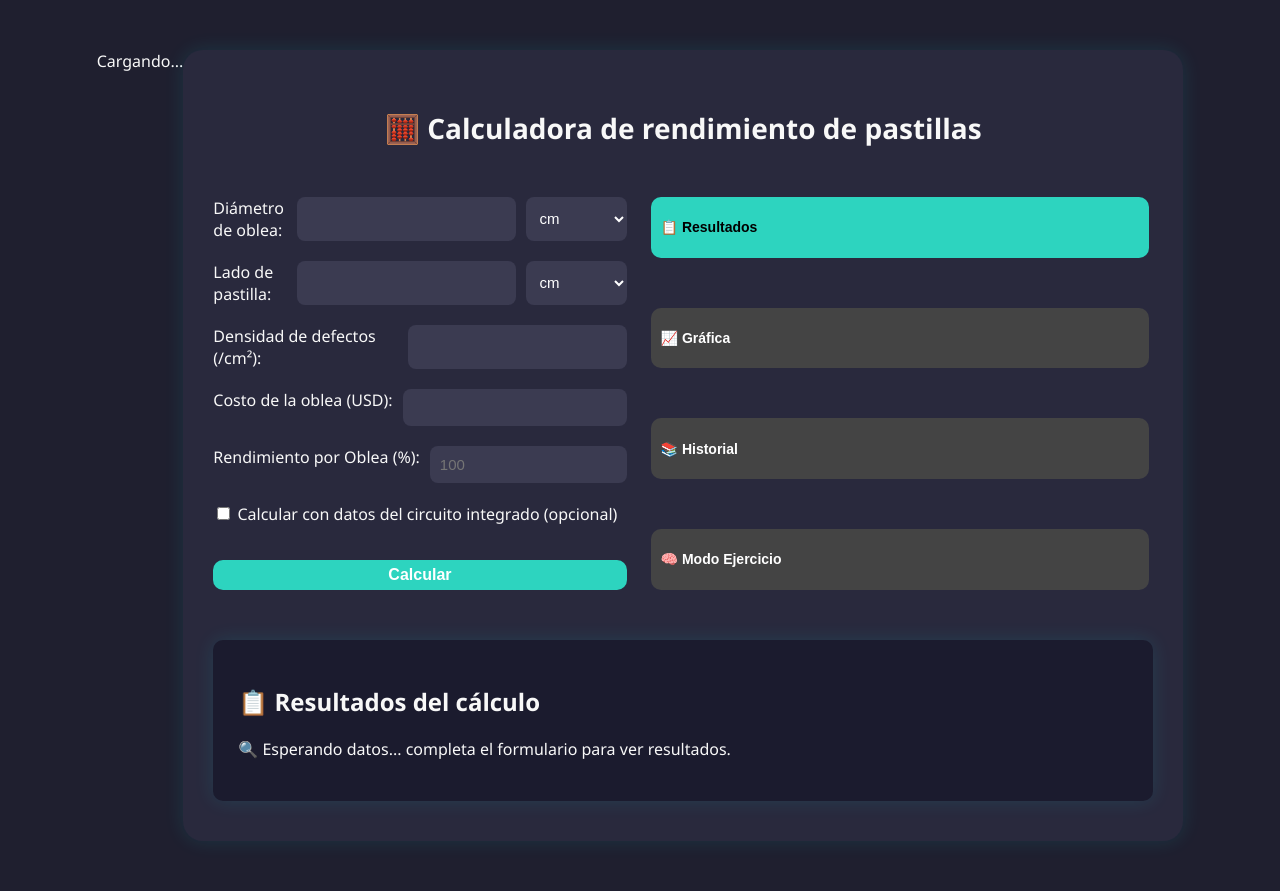
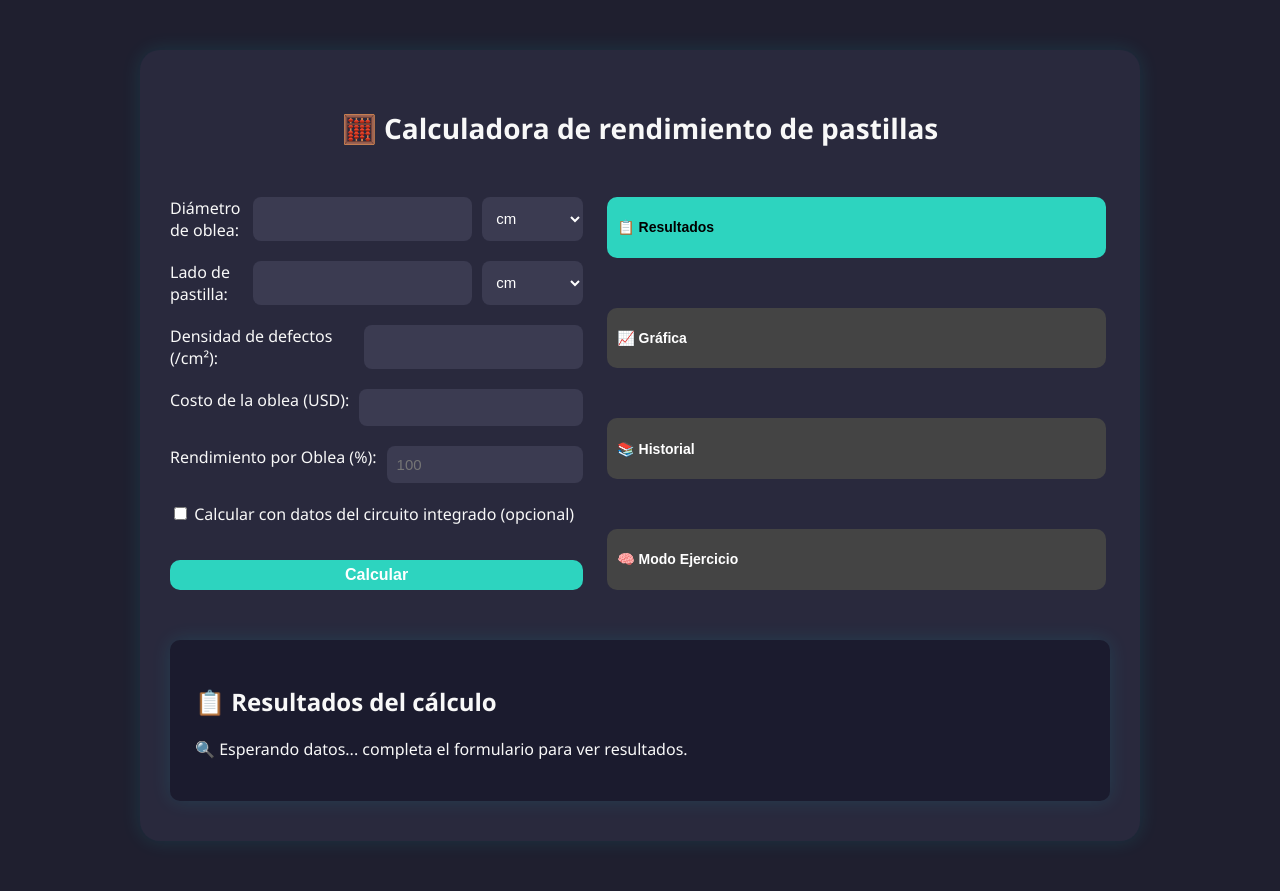
Before and after one commit to RodrigoPP05/calculadora_pastillas, a Flask app: page / in a window 1280 px wide. Run offline with Flask 3, Linux system fonts and the light colour scheme; some libraries are stand-ins or nearby versions.

Commit message:
Update style.css

```diff
--- a/static/style.css
+++ b/static/style.css
@@ -168,6 +168,51 @@ button:hover {
   from { opacity: 0; transform: translateY(10px); }
   to { opacity: 1; transform: translateY(0); }
 }
+/* LOADER ANIMADO */
+#loader-wrapper {
+  position: fixed;
+  width: 100%;
+  height: 100%;
+  background: #10192f;
+  display: flex;
+  align-items: center;
+  justify-content: center;
+  z-index: 9999;
+  transition: opacity 0.5s ease-out;
+}
+
+.loader {
+  width: 60px;
+  height: 60px;
+  border: 8px solid #2dd4bf;
+  border-top: 8px solid #14b8a6;
+  border-radius: 50%;
+  animation: spin 1s linear infinite;
+}
+
+#loader-text {
+  color: white;
+  margin-top: 20px;
+  font-size: 1.2em;
+  text-align: center;
+  animation: fadeIn 1.5s ease-in-out infinite;
+}
+
+@keyframes spin {
+  0%   { transform: rotate(0deg); }
+  100% { transform: rotate(360deg); }
+}
+
+@keyframes fadeIn {
+  0%, 100% { opacity: 0.4; }
+  50%      { opacity: 1; }
+}
+
+body.loaded #loader-wrapper {
+  opacity: 0;
+  visibility: hidden;
+}
+
 
 /* ========== RESPONSIVE: MÓVILES ========== */
 @media (max-width: 600px) {
```
